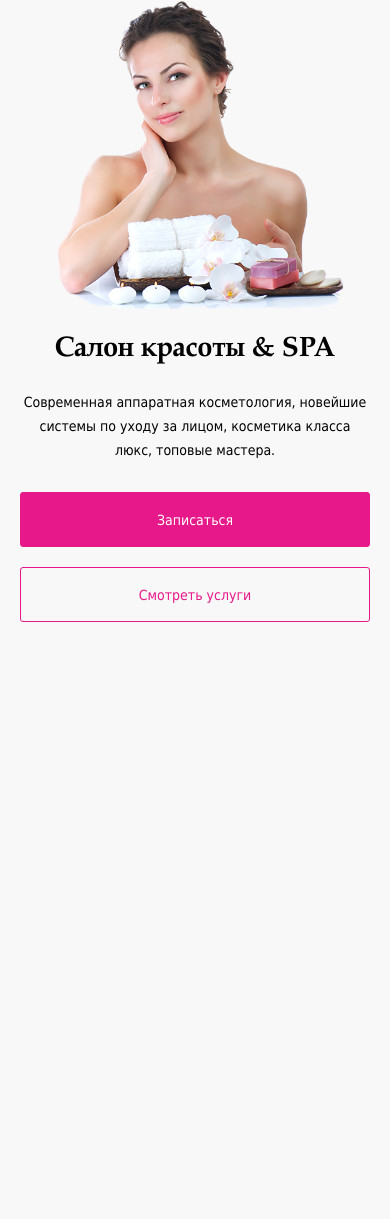
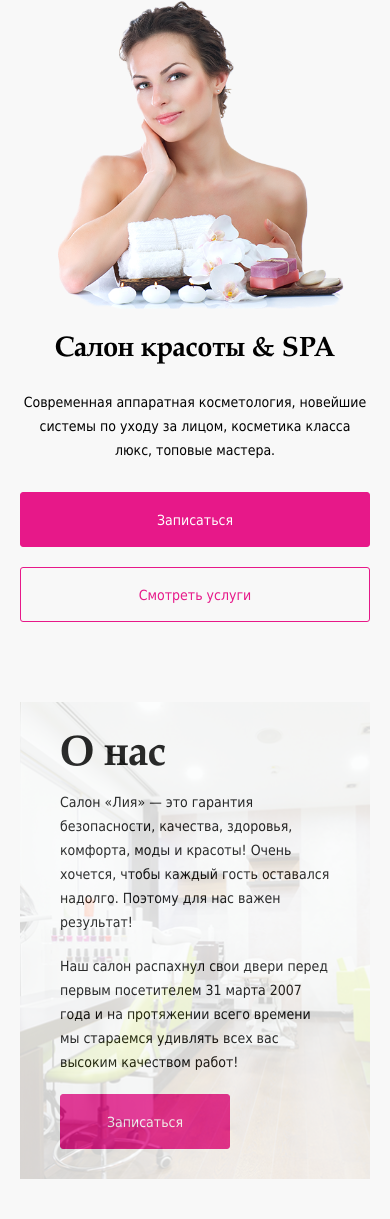
Before and after one commit to DrannikovVladimir/beautySalon, a website: page source/index.html in a window 390 px wide. Shown: the part 90-1309 px from the top of the page. Before the commit the page ends 844 px from the top, so only its background shows below. Drawn offline with Linux system fonts and the light colour scheme; files whose address does not match are found by name.

Commit message:
Сверстал секцию about. Сделал адаптив

```diff
--- a/source/index.html
+++ b/source/index.html
@@ -57,6 +57,19 @@
         </div>
       </div>
     </section>
+
+    <section class="about">
+      <div class="container">
+        <div class="about__wrapper">
+          <div class="about__text-wrapper">
+            <h2 class="about__title">О нас</h2>
+            <p class="about__description">Салон «Лия» — это гарантия безопасности, качества, здоровья, комфорта, моды и красоты! Очень хочется, чтобы каждый гость оставался надолго. Поэтому для нас важен результат!</p>
+            <p class="about__description">Наш салон распахнул свои двери перед первым посетителем 31 марта 2007 года и на протяжении всего времени мы стараемся удивлять всех вас высоким качеством работ! <span>Хотите кардинально изменить имидж, тогда смело доверьтесь мастерам салона «Лия».</span></p>
+            <a href="#" class="about__button button button--checkin">Записаться</a>
+          </div>
+        </div>
+      </div>
+    </section>
   </main>
 
   <script src="js/menu.js"></script>
--- /dev/null
+++ b/source/sass/blocks/about.scss
@@ -0,0 +1,70 @@
+.about {
+  padding: 40px 0;
+}
+
+.about__wrapper {
+  display: flex;
+
+  background-color: #FFFFFF;
+  background-image: url('../img/about.jpg');
+  background-repeat: no-repeat;
+  background-position: left top;
+  background-size: 530px auto;
+}
+
+.about__text-wrapper {
+  width: 500px;
+  margin-left: auto;
+  padding: 40px;
+}
+
+.about__title {
+  margin: 0;
+  margin-bottom: 25px;
+
+  @include Cormorant_bold();
+}
+
+.about__description {
+  margin: 0;
+  margin-bottom: 20px;
+}
+
+@media (max-width: 1200px) {
+  .about__wrapper {
+    background-size: 400px;
+  }
+
+  .about__text-wrapper {
+    width: 440px;
+    padding: 30px 40px;
+  }
+
+  .about__title {
+    margin-bottom: 10px;
+
+    font-size: 42px;
+    line-height: 48px;
+  }
+
+  .about__description {
+    font-size: 14px;
+
+    span {
+      display: none;
+    }
+  }
+}
+
+@media (max-width: 960px) {
+  .about__wrapper {
+    background-size: cover;
+  }
+
+  .about__text-wrapper {
+    width: auto;
+    background-color: #FFFFFF;
+
+    opacity: 0.8;
+  }
+}
--- a/source/sass/blocks/preview.scss
+++ b/source/sass/blocks/preview.scss
@@ -1,5 +1,5 @@
 .preview {
-
+  margin-bottom: 120px;
 }
 
 .preview__wrapper {
@@ -26,6 +26,10 @@
 }
 
 @media (max-width: 1200px) {
+  .preview {
+    margin-bottom: 80px;
+  }
+
   .preview__wrapper {
     padding-top: 110px;
     padding-bottom: 130px;
@@ -47,11 +51,14 @@
 
 @media (max-width: 960px) {
   .preview {
+    margin-bottom: 60px;
+
     text-align: center;
   }
 
   .preview__wrapper {
     padding-top: 340px;
+    padding-bottom: 0;
 
     background-position: top center;
     background-size: 300px auto;
@@ -64,8 +71,8 @@
 }
 
 @media (max-width: 550px) {
-  .preview__wrapper {
-    padding-bottom: 60px;
+  .preview {
+    margin-bottom: 40px;
   }
 
   .preview__title {
--- a/source/sass/mixins.scss
+++ b/source/sass/mixins.scss
@@ -12,7 +12,7 @@
   line-height: $line-height;
 }
 
-@mixin Cormorant_bold($font-size:55px, $line-height:70px) {
+@mixin Cormorant_bold($font-size:48px, $line-height:62px) {
   font-family: 'Cormorant Infant', 'Palatino', serif;
   font-weight: 700;
   font-size: $font-size;
--- a/source/sass/style.scss
+++ b/source/sass/style.scss
@@ -8,3 +8,4 @@
 @import "blocks/menu.scss";
 @import "blocks/preview.scss";
 @import "blocks/button.scss";
+@import "blocks/about.scss";
```
Also changed, not shown: source/css/style.css, source/img/about.jpg (added).
